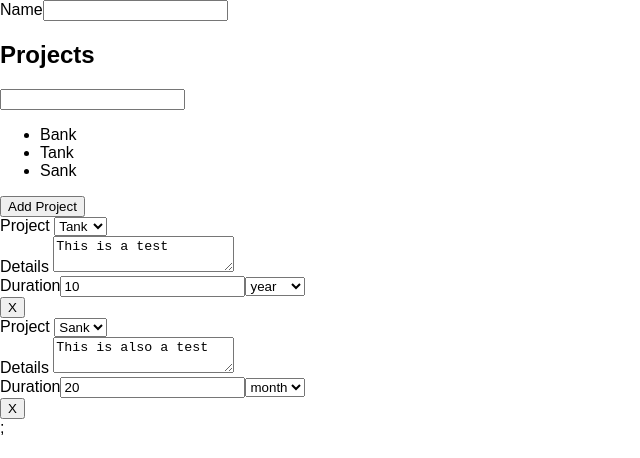
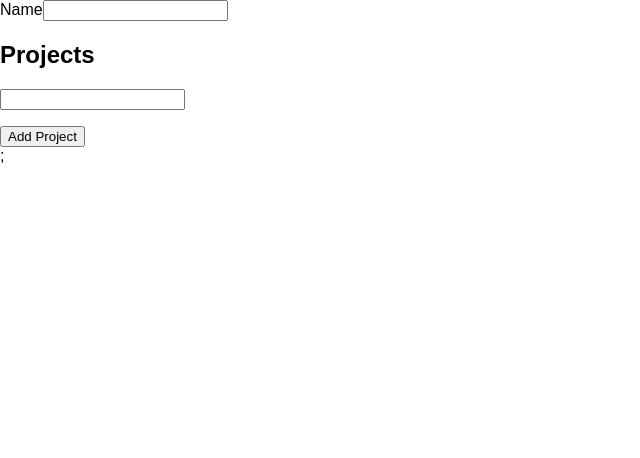
Before and after one commit to orenSampson/home-task-form, a React (Create React App) app: page / in a window 1280 px wide. Shown: the top 458 px of the page, without its empty margins (0-640 px from the left). Built offline with nearby package versions, Linux system fonts and the light colour scheme.

Commit message:
local storage support

```diff
--- a/src/components/userProjects/ProjectDetails/ProjectDetails.tsx
+++ b/src/components/userProjects/ProjectDetails/ProjectDetails.tsx
@@ -22,6 +22,12 @@ const ProjectDetails: React.FC<ProjectDetailsProps> = (props) => {
     );
   });
 
+  nameOptions.unshift(
+    <option key={""} value={""}>
+      {""}
+    </option>
+  );
+
   const fieldChangedHandler = () => {
     const updatedProjectDetails: ProjectDetailsType = {
       id: props.projectDetails.id,
@@ -30,8 +36,6 @@ const ProjectDetails: React.FC<ProjectDetailsProps> = (props) => {
       duration: +durationInputRef.current?.value!,
       units: unitsInputRef.current?.value!,
     };
-
-    console.log("updatedProjectDetails :>> ", updatedProjectDetails);
 
     props.updateProjectDetails(updatedProjectDetails);
   };
--- a/src/components/userProjects/UserName/UserName.tsx
+++ b/src/components/userProjects/UserName/UserName.tsx
@@ -1,6 +1,7 @@
 import React, { useRef } from "react";
 
 type UserNameProps = {
+  userName: string;
   setUserName: (userName: string) => void;
 };
 
@@ -21,6 +22,7 @@ const UserName: React.FC<UserNameProps> = (props) => {
         id="userName"
         required
         ref={userNameInputRef}
+        defaultValue={props.userName}
       />
     </div>
   );
--- a/src/components/userProjects/UserProjects/UserProjects.tsx
+++ b/src/components/userProjects/UserProjects/UserProjects.tsx
@@ -1,4 +1,4 @@
-import React, { useState } from "react";
+import React, { useState, useEffect } from "react";
 import { nanoid } from "nanoid";
 
 import UserName from "../UserName/UserName";
@@ -9,36 +9,56 @@ import styles from "./UserProjects.module.scss";
 
 const UserProjects: React.FC = () => {
   const [userName, setUserName] = useState("");
-  const [projectNames, setProjectNames] = useState<string[]>([
-    "Bank",
-    "Tank",
-    "Sank",
-  ]);
-  const [projectsDetails, setProjectsDetails] = useState<ProjectDetailsType[]>([
-    {
-      id: "1",
-      name: "Tank",
-      details: "This is a test",
-      duration: 10,
-      units: "year",
-    },
-    {
-      id: "2",
-      name: "Sank",
-      details: "This is also a test",
-      duration: 20,
-      units: "month",
-    },
-  ]);
+  const [projectNames, setProjectNames] = useState<string[]>([]);
+  const [projectsDetails, setProjectsDetails] = useState<ProjectDetailsType[]>(
+    []
+  );
+
+  useEffect(() => {
+    const userNameLocalStorage = localStorage.getItem("userName");
+    if (userNameLocalStorage) {
+      setUserName(userNameLocalStorage);
+    }
+
+    const projectNamesLocalStorageString = localStorage.getItem("projectNames");
+    if (projectNamesLocalStorageString) {
+      const projectNamesLocalStorage: string[] = JSON.parse(
+        projectNamesLocalStorageString
+      );
+
+      setProjectNames(projectNamesLocalStorage);
+    }
+
+    const projectsDetailsLocalStorageString =
+      localStorage.getItem("projectsDetails");
+    if (projectsDetailsLocalStorageString) {
+      const projectsDetailsLocalStorage: ProjectDetailsType[] = JSON.parse(
+        projectsDetailsLocalStorageString
+      );
+
+      setProjectsDetails(projectsDetailsLocalStorage);
+    }
+  }, []);
 
   const setUserNameProps = (userName: string) => {
     setUserName(userName);
+    localStorage.setItem("userName", userName);
   };
 
   const addNewProjectNameProps = (newProjectName: string) => {
     setProjectNames((prevProjectsNames) => {
       if (!prevProjectsNames.includes(newProjectName)) {
-        return [...prevProjectsNames, newProjectName];
+        const updatedProjectNames: string[] = [
+          ...prevProjectsNames,
+          newProjectName,
+        ];
+
+        localStorage.setItem(
+          "projectNames",
+          JSON.stringify(updatedProjectNames)
+        );
+
+        return updatedProjectNames;
       }
 
       return prevProjectsNames;
@@ -51,7 +71,26 @@ const UserProjects: React.FC = () => {
         (projectName) => projectName !== projectNameToRemove
       );
 
+      localStorage.setItem("projectNames", JSON.stringify(updatedProjectNames));
+
       return updatedProjectNames;
+    });
+
+    setProjectsDetails((prevProjectsDetails) => {
+      for (let index = 0; index < prevProjectsDetails.length; index++) {
+        const projectDetails = prevProjectsDetails[index];
+
+        if (projectDetails.name === projectNameToRemove) {
+          prevProjectsDetails[index].name = "";
+        }
+      }
+
+      localStorage.setItem(
+        "projectsDetails",
+        JSON.stringify(prevProjectsDetails)
+      );
+
+      return prevProjectsDetails;
     });
   };
 
@@ -64,16 +103,34 @@ const UserProjects: React.FC = () => {
       units: "",
     };
 
-    setProjectsDetails((prevProjectsDetails) => [
-      newProjectDetails,
-      ...prevProjectsDetails,
-    ]);
+    setProjectsDetails((prevProjectsDetails) => {
+      const updatedProjectsDetails = [
+        newProjectDetails,
+        ...prevProjectsDetails,
+      ];
+
+      localStorage.setItem(
+        "projectsDetails",
+        JSON.stringify(updatedProjectsDetails)
+      );
+
+      return updatedProjectsDetails;
+    });
   };
 
   const deleteProjectDetailsProps = (id: string) => {
-    setProjectsDetails((prevProjectsDetails) =>
-      prevProjectsDetails.filter((projectDetails) => projectDetails.id !== id)
-    );
+    setProjectsDetails((prevProjectsDetails) => {
+      const updatedProjectsDetails = prevProjectsDetails.filter(
+        (projectDetails) => projectDetails.id !== id
+      );
+
+      localStorage.setItem(
+        "projectsDetails",
+        JSON.stringify(updatedProjectsDetails)
+      );
+
+      return updatedProjectsDetails;
+    });
   };
 
   const updateProjectDetailsProps = (
@@ -86,13 +143,18 @@ const UserProjects: React.FC = () => {
 
       prevProjectsDetails[indexToUpdate] = updatedProjectDetail;
 
+      localStorage.setItem(
+        "projectsDetails",
+        JSON.stringify(prevProjectsDetails)
+      );
+
       return prevProjectsDetails;
     });
   };
 
   return (
     <div className={styles["UserProjects"]}>
-      <UserName setUserName={setUserNameProps} />
+      <UserName userName={userName} setUserName={setUserNameProps} />
       <ProjectNames
         projectNames={projectNames}
         addNewProjectName={addNewProjectNameProps}
```
